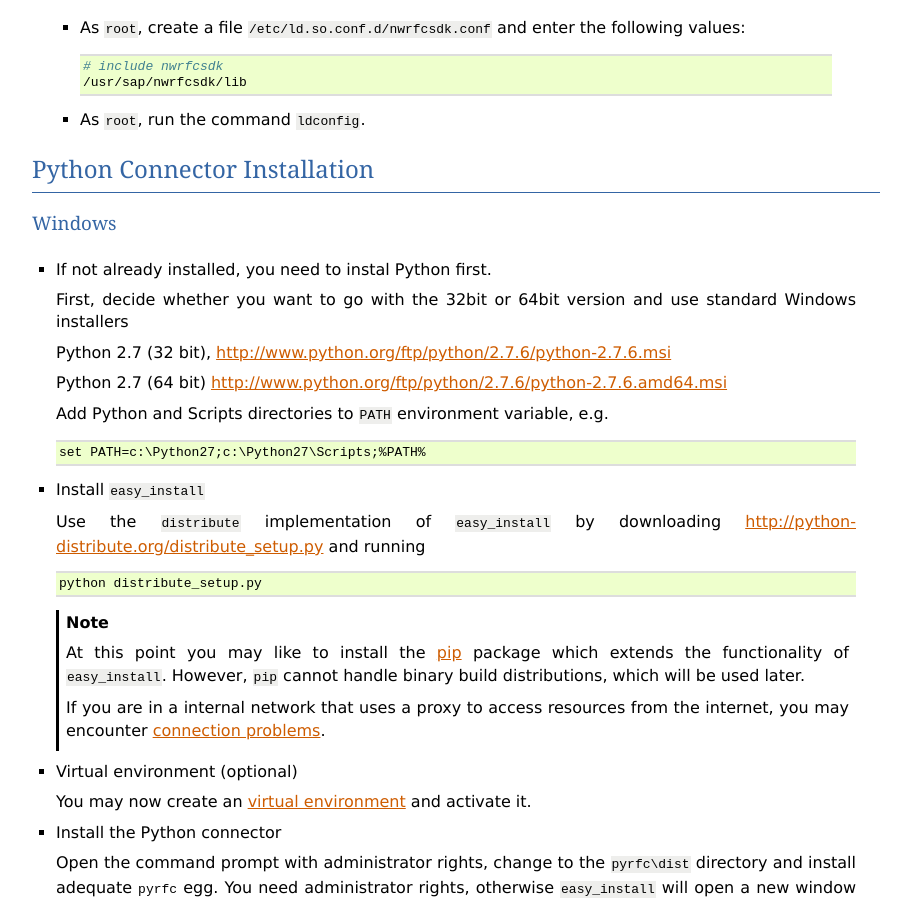
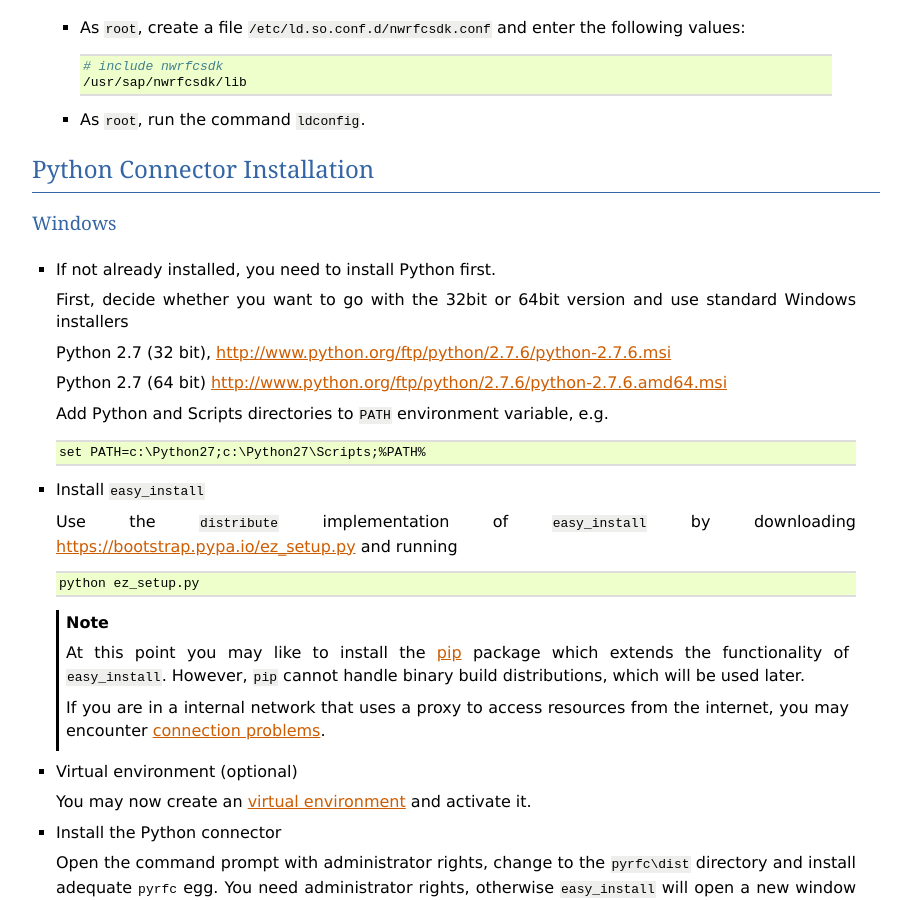
Before and after one commit to SAP/PyRFC, a Sphinx documentation site: the page built from doc/install.rst, in a window 1280 px wide and 900 px high, scrolled down 2155 px. Shown: the whole window, without its empty margins (48-959 px from the left). Built offline with Sphinx 7.4.7, drawn with Linux system fonts in a browser that asks for light colours.

Commit message:
docu fix, pull #5

```diff
--- a/doc/install.rst
+++ b/doc/install.rst
@@ -107,7 +107,7 @@ Windows
 
 .. _`install-python-win`:
 
-* If not already installed, you need to instal Python first.
+* If not already installed, you need to install Python first.
 
   First, decide whether you want to go with the 32bit or 64bit version and use standard Windows installers
 
@@ -124,11 +124,11 @@ Windows
 * Install ``easy_install``
 
   Use the ``distribute`` implementation of ``easy_install`` by downloading
-  http://python-distribute.org/distribute_setup.py and running
+  https://bootstrap.pypa.io/ez_setup.py and running
 
   .. code-block:: none
 
-     python distribute_setup.py
+     python ez_setup.py
 
   .. note::
 
```
